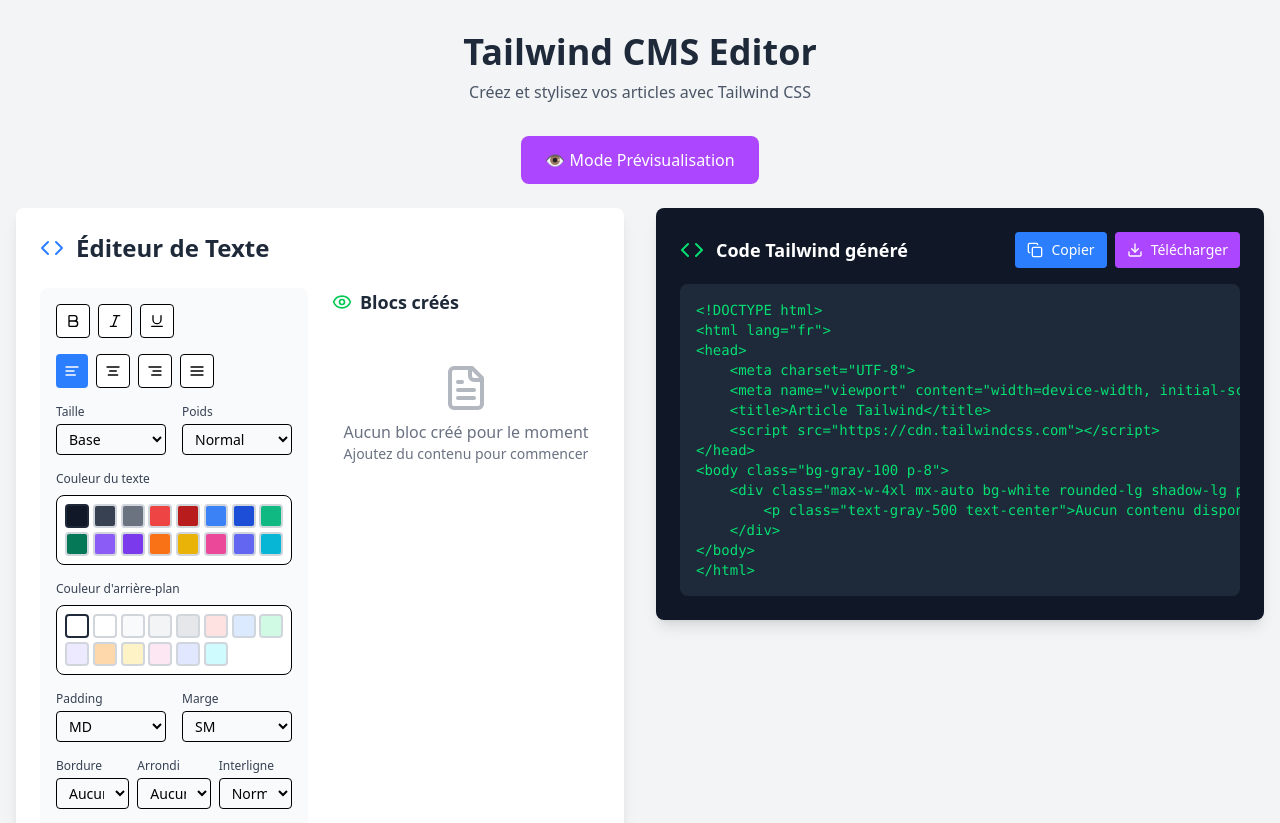
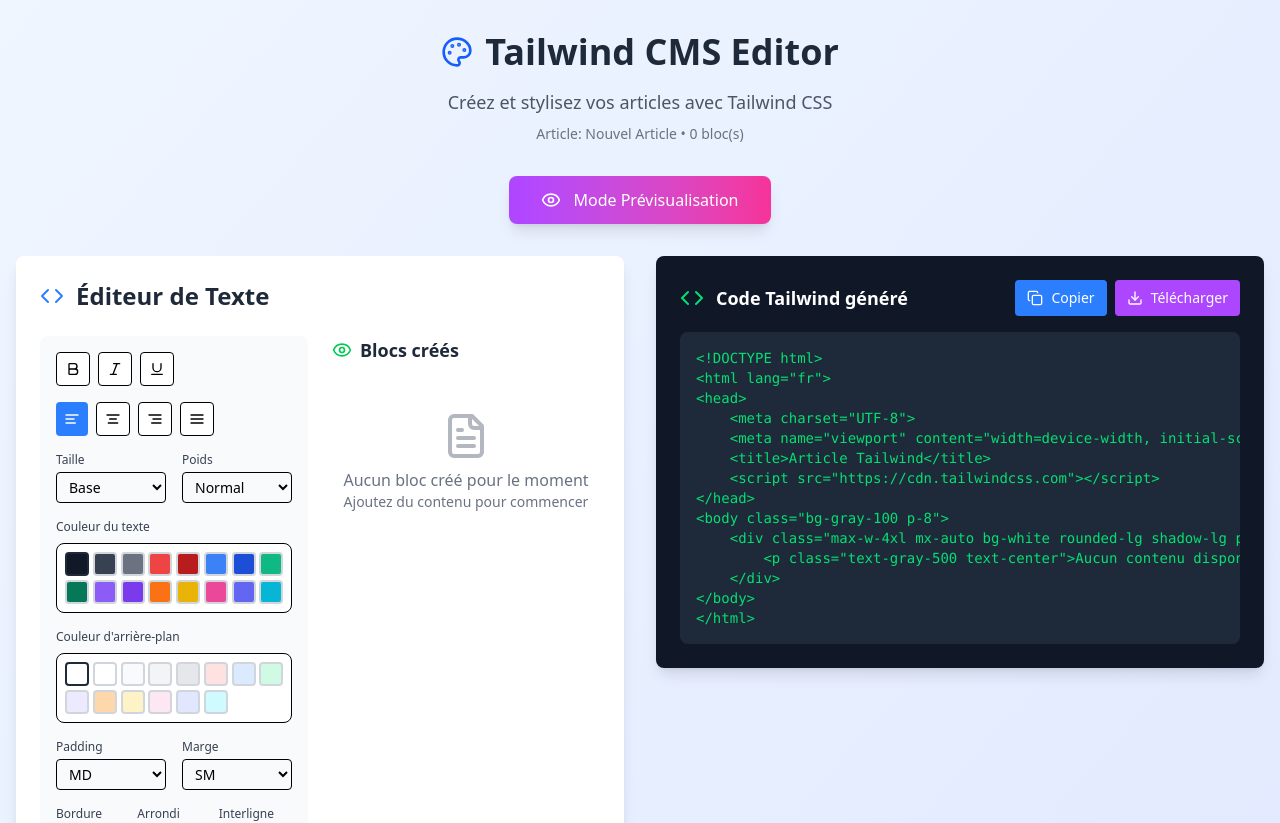
Before and after one commit to henocn/tailwind-cms, a React (Vite) app: page / in a window 1280 px wide. Shown: the top 823 px of the page. Built offline with nearby package versions, Linux system fonts and the light colour scheme.

Commit message:
Conformisation de App

```diff
--- a/src/App.tsx
+++ b/src/App.tsx
@@ -1,4 +1,5 @@
 import React, { useEffect } from 'react'
+import { Palette, Eye, Edit3 } from 'lucide-react'
 import { TextEditor } from './components/Editor/TextEditor'
 import { Preview } from './components/Editor/Preview'
 import { CodeGenerator } from './components/Editor/CodeGenerator'
@@ -9,34 +10,52 @@
 
 // Application principale de l'éditeur CMS
 function App() {
-  const { isPreviewMode, togglePreviewMode, initializeArticle } = useEditorStore()
+  const { isPreviewMode, togglePreviewMode, initializeArticle, currentArticle } = useEditorStore()
 
   useEffect(() => {
     initializeArticle()
   }, [initializeArticle])
 
   return (
-    <div className="min-h-screen bg-gray-100 py-8">
+    <div className="min-h-screen bg-gradient-to-br from-blue-50 to-indigo-100 py-8">
       <div className="container mx-auto px-4">
         <header className="text-center mb-8">
-          <h1 className="text-4xl font-bold text-gray-800 mb-2">Tailwind CMS Editor</h1>
-          <p className="text-gray-600">Créez et stylisez vos articles avec Tailwind CSS</p>
+          <div className="flex items-center justify-center gap-3 mb-4">
+            <Palette className="text-blue-600" size={32} />
+            <h1 className="text-4xl font-bold text-gray-800">Tailwind CMS Editor</h1>
+          </div>
+          <p className="text-gray-600 text-lg">Créez et stylisez vos articles avec Tailwind CSS</p>
+          {currentArticle && (
+            <p className="text-sm text-gray-500 mt-2">
+              Article: {currentArticle.title} • {currentArticle.blocks.length} bloc(s)
+            </p>
+          )}
         </header>
 
-        <div className="mb-6 text-center">
+        <div className="mb-8 text-center">
           <button
             onClick={togglePreviewMode}
-            className="px-6 py-3 bg-purple-500 text-white rounded-lg hover:bg-purple-600 font-medium"
+            className="inline-flex items-center gap-3 px-8 py-3 bg-gradient-to-r from-purple-500 to-pink-500 text-white rounded-lg hover:from-purple-600 hover:to-pink-600 font-medium shadow-lg transform hover:scale-105 transition-all"
           >
-            {isPreviewMode ? '✏️ Mode Édition' : '👁️ Mode Prévisualisation'}
+            {isPreviewMode ? (
+              <>
+                <Edit3 size={20} />
+                Mode Édition
+              </>
+            ) : (
+              <>
+                <Eye size={20} />
+                Mode Prévisualisation
+              </>
+            )}
           </button>
         </div>
 
         <div className="grid grid-cols-1 xl:grid-cols-2 gap-8">
-          <div>
+          <div className="order-2 xl:order-1">
             {isPreviewMode ? <Preview /> : <TextEditor />}
           </div>
-          <div>
+          <div className="order-1 xl:order-2">
             <CodeGenerator />
           </div>
         </div>
```
